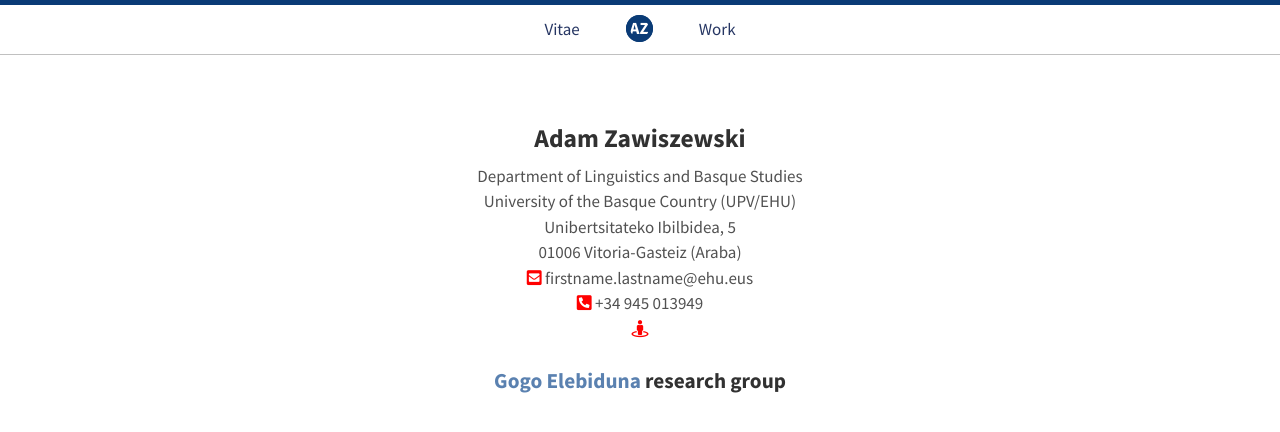
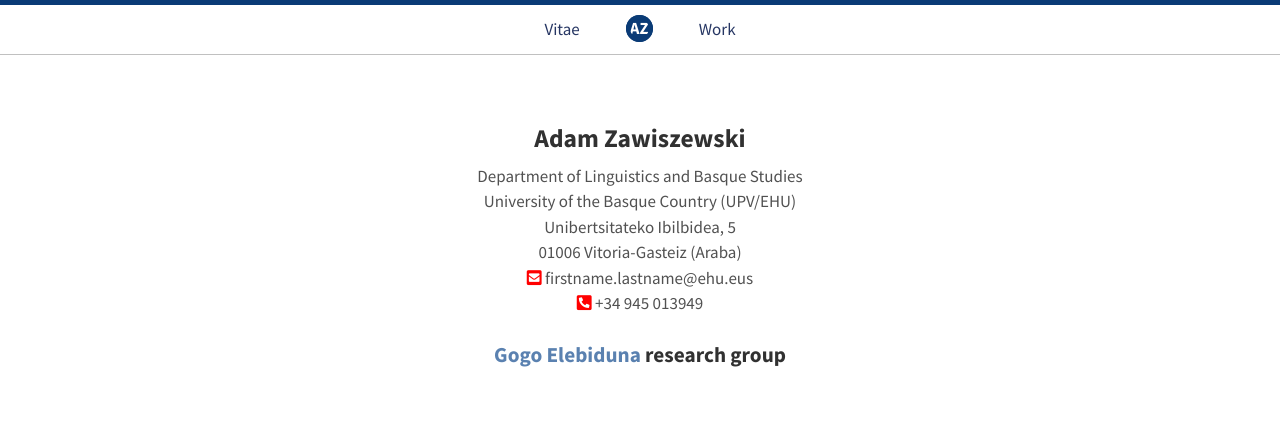
Before and after one commit to zawis/zawis.github.io, a Jekyll site: the page built from index.html, in a window 1280 px wide. Shown: the top 432 px of the page. Built offline with Jekyll 4.4.1, drawn with Linux system fonts in a browser that asks for light colours; nearby versions of some CDN libraries; the list of posts is cut into pages by our own code; a style sheet for code colours, icons or effects is not loaded.

Commit message:
Update index.html

```diff
--- a/index.html
+++ b/index.html
@@ -22,7 +22,7 @@ Unibertsitateko Ibilbidea, 5<br>
 01006 Vitoria-Gasteiz (Araba)<br>
 <i class="fas fa-envelope-square" style="color:red"></i> firstname.lastname@ehu.eus<br>
 <i class="fas fa-phone-square-alt" style="color:red"></i> +34 945 013949<br>
-<a href="https://goo.gl/maps/qv3qFS4TBg35xngH8" target="_tab"><i class="fa fa-street-view ai-1x" style="color:red"></i></a><br>
+<!--<a href="https://goo.gl/maps/qv3qFS4TBg35xngH8" target="_tab"><i class="fa fa-street-view ai-1x" style="color:red"></i></a><br> -->
 <!--<a href="mailto:adam.zawiszewski@ehu.eus"><i class="fa fa-envelope-o ai-1x" style="color:red"></i></a>&nbsp;&nbsp;&nbsp;&nbsp;&nbsp;&nbsp;<a href="tel:+34 945 01 3949"<i class="fa fa-phone ai-1x" style="color:red"></i></a>&nbsp;&nbsp;&nbsp;&nbsp;&nbsp;&nbsp;<a href="https://goo.gl/maps/qv3qFS4TBg35xngH8" target="_tab"><i class="fa fa-street-view ai-1x" style="color:red"></i></a><br> -->
 <h3><a href="http://www.ehu.eus/HEB/" target="_tab">Gogo Elebiduna</a> research group</h3><br>
 <a href="https://orcid.org/0000-0002-5613-8880" target="_tab"><i class="ai ai-orcid ai-2x" style="color:red"></i></a>&nbsp;&nbsp;&nbsp;<a href="https://scholar.google.com/citations?user=xZQwDeYAAAAJ&#038;hl=en" target="_tab"><i class="ai ai-google-scholar ai-2x" style="color:red"></i></a>&nbsp;&nbsp;&nbsp;<a href="https://publons.com/researcher/2747941/adam-zawiszewski/" target="_tab"><i class="ai ai-publons ai-2x" style="color:red"></i></a>&nbsp;&nbsp;&nbsp;<a href="https://www.researchgate.net/profile/Adam_Zawiszewski" target="_tab"><i class="ai ai-researchgate ai-2x" style="color:red"></i></a>&nbsp;&nbsp;&nbsp;<a href="https://ehu.academia.edu/AZ" target="_tab"><i class="ai ai-academia ai-2x" style="color:red"></i></a><br>
```
